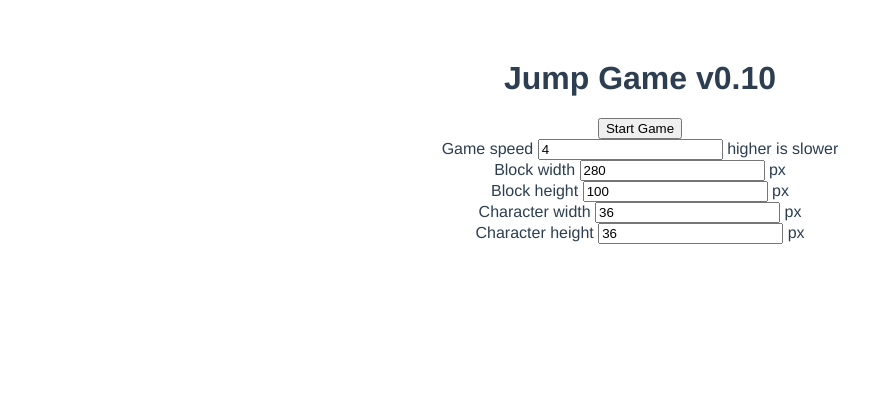
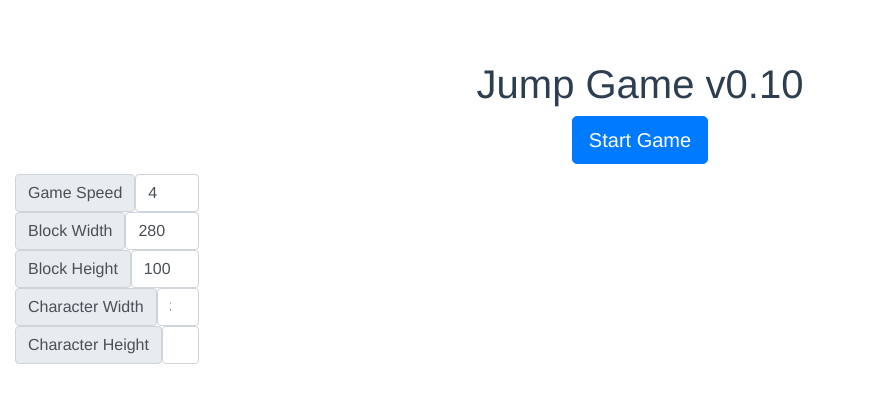
Before and after one commit to Vidmasas/JumpGame, a Vue app: page / in a window 1280 px wide. Shown: the top 402 px of the page, without its empty margins (0-885 px from the left). Built offline with nearby package versions, Linux system fonts and the light colour scheme.

Commit message:
Add Bootstrap

```diff
--- a/package.json
+++ b/package.json
@@ -8,6 +8,8 @@
     "lint": "vue-cli-service lint"
   },
   "dependencies": {
+    "bootstrap": "^4.6.0",
+    "bootstrap-vue": "^2.21.2",
     "core-js": "^3.6.5",
     "vue": "^2.6.11"
   },
--- a/src/App.vue
+++ b/src/App.vue
@@ -1,7 +1,12 @@
 <template>
   <div id="app">
     <h1>Jump Game v0.10</h1>
-    <button @click="loadGameWorld">{{ (isGameWorld ? "Back to Settings" : "Start Game") }}</button>
+    <button
+        class="btn btn-primary btn-lg" style="margin-bottom: 10px"
+        @click="loadGameWorld"
+    >
+      {{ (isGameWorld ? "Back to Settings" : "Start Game") }}
+    </button>
     <div v-if="isGameWorld">
       <GameWorld
         :gameSpeed = "gameSpeed"
@@ -11,12 +16,27 @@
         :characterHeight = "characterHeight"
       ></GameWorld>
     </div>
-    <div v-if="!isGameWorld" class="settings">
-      <div><label>Game speed </label><input type="number" v-model="gameSpeed"><span> higher is slower</span></div>
-      <div><label>Block width </label><input type="number" v-model="blockWidth"><span> px</span></div>
-      <div><label>Block height </label><input type="number" v-model="blockHeight"><span> px</span></div>
-      <div><label>Character width </label><input type="number" v-model="characterWidth"><span> px</span></div>
-      <div><label>Character height </label><input type="number" v-model="characterHeight"><span> px</span></div>
+    <div v-if="!isGameWorld" class="settings col-sm-2">
+      <div class="input-group-prepend">
+        <span class="input-group-text">Game Speed</span>
+        <input v-model="gameSpeed" type="number" class="form-control" aria-describedby="inputGroup-sizing-sm">
+      </div>
+      <div class="input-group-prepend">
+        <span class="input-group-text">Block Width</span>
+        <input v-model="blockWidth" type="number" class="form-control" aria-describedby="inputGroup-sizing-sm">
+      </div>
+      <div class="input-group-prepend">
+        <span class="input-group-text">Block Height</span>
+        <input v-model="blockHeight" type="number" class="form-control" aria-describedby="inputGroup-sizing-sm">
+      </div>
+      <div class="input-group-prepend">
+        <span class="input-group-text">Character Width</span>
+        <input v-model="characterWidth" type="number" class="form-control" aria-describedby="inputGroup-sizing-sm">
+      </div>
+      <div class="input-group-prepend">
+        <span class="input-group-text">Character Height</span>
+        <input v-model="characterHeight" type="number" class="form-control" aria-describedby="inputGroup-sizing-sm">
+      </div>
     </div>
   </div>
 </template>
```
Also changed, not shown: src/main.js (+8 -0 lines), 1 other file (tests, documents, lock files or other folders).
